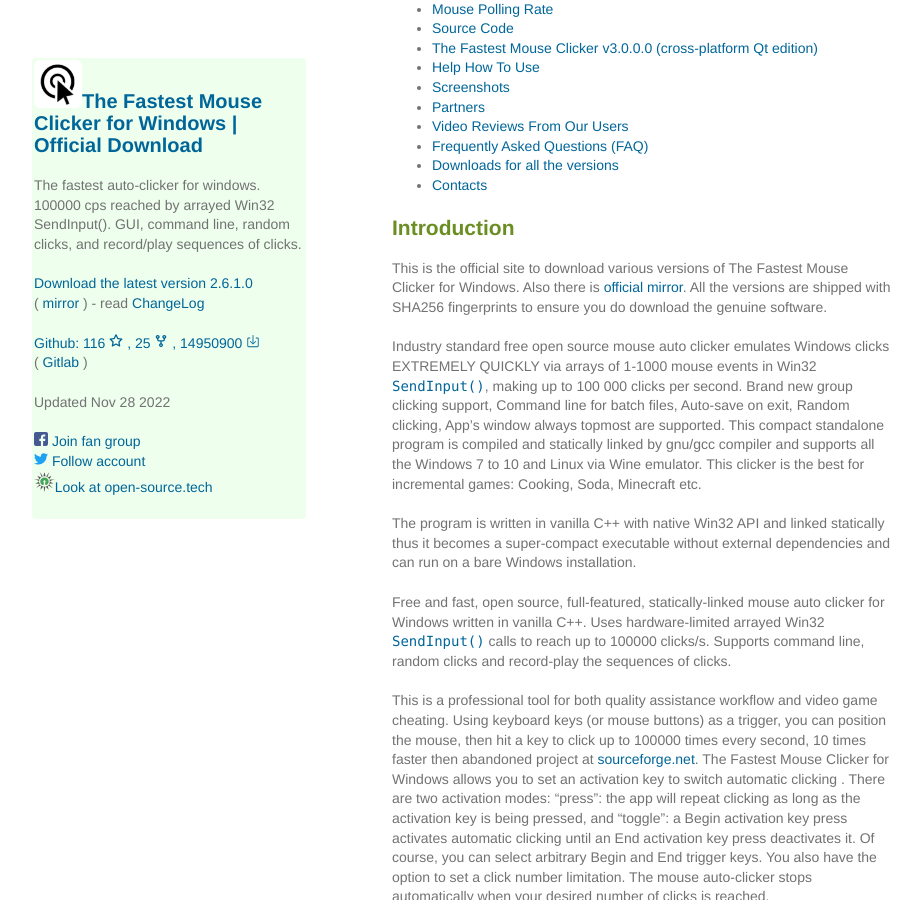
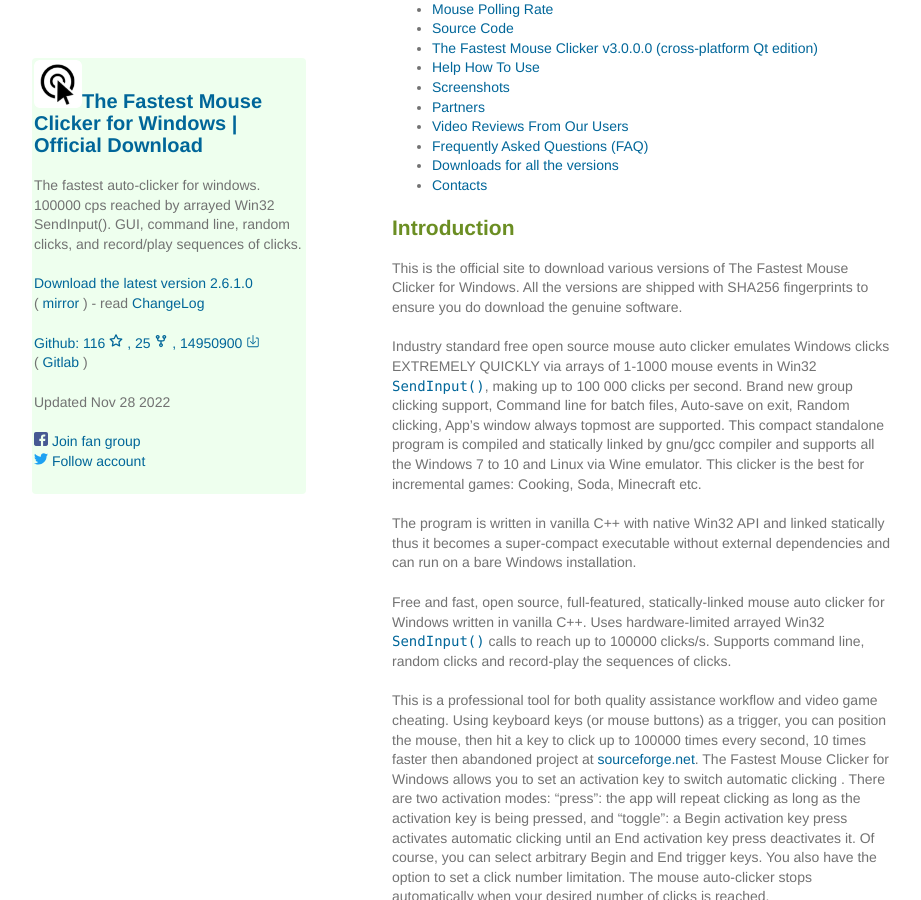
Before and after one commit to windows-2048/The-Fastest-Mouse-Clicker-for-Windows, a Jekyll site: the page built from docs/README.md, in a window 1280 px wide and 900 px high, scrolled down 2361 px. Shown: the whole window, without its empty margins (178-1099 px from the left). Built offline with Jekyll 4.4.1, drawn with Linux system fonts in a browser that asks for light colours; our own code applies the rules of GitHub Pages for plain Markdown files; some of the changed text lies outside the part shown.

Commit message:
rm obsolete links to open-source.tech

```diff
--- a/docs/README.md
+++ b/docs/README.md
@@ -90,7 +90,7 @@ In the video below, TampaTec shows the technique how that amazing results can be
 <a name="Introduction"></a>
 ## Introduction
 
-This is the official site to download various versions of {{site.app_name}}. Also there is [official mirror](https://www.open-source.tech/The-Fastest-Mouse-Clicker-for-Windows/){:target="_blank"}.
+This is the official site to download various versions of {{site.app_name}}.
 All the versions are shipped with SHA256 fingerprints to ensure you do download the genuine software.
 
 Industry standard free open source mouse auto clicker emulates Windows clicks EXTREMELY QUICKLY via arrays of 1-1000 mouse events in Win32 <code><a href="https://docs.microsoft.com/en-us/windows/win32/api/winuser/nf-winuser-sendinput" target="_blank">SendInput()</a></code>, making up to 100 000 clicks per second. Brand new group clicking support, Command line for batch files, Auto-save on exit, Random clicking, App's window always topmost are supported. This compact standalone program is compiled and statically linked by gnu/gcc compiler and supports all the Windows 7 to 10 and Linux via Wine emulator. This clicker is the best for incremental games: Cooking, Soda, Minecraft etc.
@@ -575,8 +575,6 @@ ADDITIONAL BUTTONS AND FEATURES.
 
 * [Majorgeeks](http://m.majorgeeks.com/files/details/the_fastest_mouse_clicker_for_windows.html){:target="_blank"}, It's Geekalicious
 
-* [Open-Source.tech](https://www.open-source.tech/The-Fastest-Mouse-Clicker-for-Windows/){:target="_blank"}, Collaboration of Open Source Developers, to make effective and safe applications free under terms of GNU GPLv3
-
 * [OSDN](https://osdn.net/projects/fastest-clicker/){:target="_blank"}, Develop and Download Open Source Software
 
 * [Softpedia](https://www.softpedia.com/get/System/OS-Enhancements/The-Fastest-Mouse-Clicker-for-Windows.shtml){:target="_blank"}, Free Downloads Encyclopedia
--- a/docs/_layouts/default.html
+++ b/docs/_layouts/default.html
@@ -173,8 +173,6 @@ Join fan group
 </svg>
 Follow account
 </a>
-<br/>
-<a href="https://www.open-source.tech/The-Fastest-Mouse-Clicker-for-Windows/" target="_blank"><img src="Open_Source_tech.png" alt="Open-Source.tech logo" class="mylogox05" />Look at open-source.tech</a>
 </p>
 
       </header>
```
